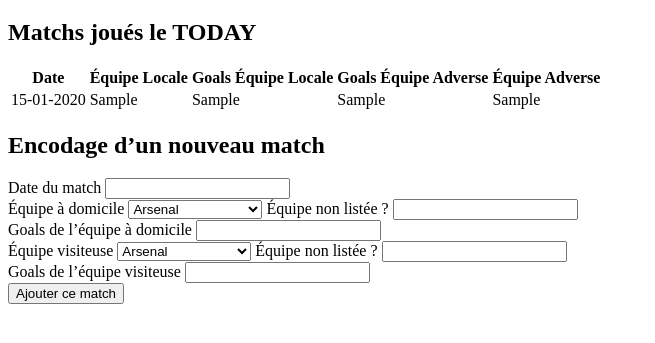
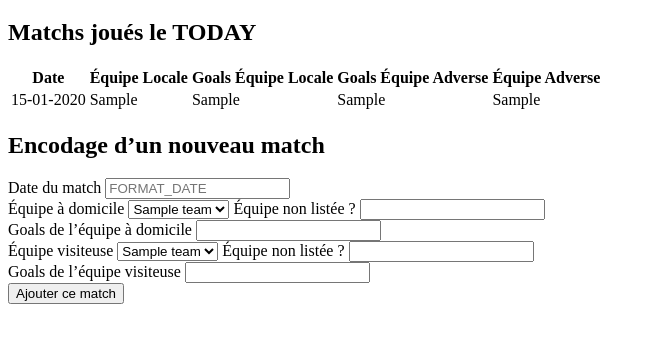
Before and after one commit to MaideAkdede/scores-goes-db-dcs, a PHP site: template views/vue.php in a window 1280 px wide. Shown: the part 174-517 px from the top of the page, without its empty margins (0-655 px from the left). Run offline with PHP 8.4, Linux system fonts and the light colour scheme; the template is opened without the code that fills it: most values are stand-ins (such as "Sample title", 1, 10 or a date in 2020); some libraries are stand-ins or nearby versions.

Commit message:
:pencil2: Commit new changes

```diff
--- /dev/null
+++ b/configs/config.php
@@ -0,0 +1,5 @@
+<?php
+setlocale(LC_TIME, "fr_BE");
+define('TODAY', strftime('%e %B %G'));
+define('FORMAT_DATE', strftime('%Y-%m-%d'));
+define('FILE_PATH', 'data/matches.csv');
--- a/data/matches.csv
+++ b/data/matches.csv
@@ -3,5 +3,4 @@
 2019-09-10,Manchester,3,3,Chelsea
 2019-09-10,Manchester,3,4,Chelsea
 2019-09-10,Leicester,2,0,Arsenal
-2019-09-10,Manchester City,2,1,Arsenal
-2019-09-10,Leicester,2,2,Arsenal
+2021-04-09,Chelsea,3,1,"Manchester United"
--- a/views/vue.php
+++ b/views/vue.php
@@ -24,7 +24,7 @@
         </tr>
         </thead>
         <tbody>
-        <?php $i= 1; ?>
+        <?php $i = 1; ?>
         <?php foreach ($standings as $team => $teamStats): ?>
             <tr>
                 <td><?= $i++ ?></td>
@@ -70,18 +70,15 @@
 </section>
 <section>
     <h2>Encodage d’un nouveau match</h2>
-    <form action="manage.php" method="post">
+    <form action="../manage.php" method="post">
         <label for="match-date">Date du match</label>
-        <input type="text" id="match-date" name="match-date">
+        <input type="text" id="match-date" name="match-date" placeholder="<?= FORMAT_DATE ?>">
         <br>
         <label for="home-team">Équipe à domicile</label>
         <select name="home-team" id="home-team">
-            <option value="arsenal">Arsenal</option>
-            <option value="chelsea">Chelsea</option>
-            <option value="liverpool">Liverpool</option>
-            <option value="manchester%20city">Manchester City</option>
-            <option value="manchester%20united">Manchester United</option>
-            <option value="tottenham">Tottenham</option>
+            <?php foreach ($teams as $team): ?>
+                <option value="<?= $team ?>"><?= $team ?></option>
+            <?php endforeach; ?>
         </select>
         <label for="home-team-unlisted">Équipe non listée&nbsp;?</label>
         <input type="text" name="home-team-unlisted" id="home-team-unlisted">
@@ -91,12 +88,9 @@
         <br>
         <label for="away-team">Équipe visiteuse</label>
         <select name="away-team" id="away-team">
-            <option value="arsenal">Arsenal</option>
-            <option value="chelsea">Chelsea</option>
-            <option value="liverpool">Liverpool</option>
-            <option value="manchester%20city">Manchester City</option>
-            <option value="manchester%20united">Manchester United</option>
-            <option value="tottenham">Tottenham</option>
+            <?php foreach ($teams as $team): ?>
+                <option value="<?= $team ?>"><?= $team ?></option>
+            <?php endforeach; ?>
         </select>
         <label for="away-team-unlisted">Équipe non listée&nbsp;?</label>
         <input type="text" name="away-team-unlisted" id="away-team-unlisted">
@@ -105,6 +99,8 @@
         <input type="text" id="away-team-goals" name="away-team-goals">
         <br>
         <input type="submit" value="Ajouter ce match">
+        <input type="hidden" name="action" value="store">
+        <input type="hidden" name="resource" value="match">
     </form>
 </section>
 </body>
```
Also changed, not shown: index.php (+30 -31 lines), manage.php (added, +26 -0 lines).
